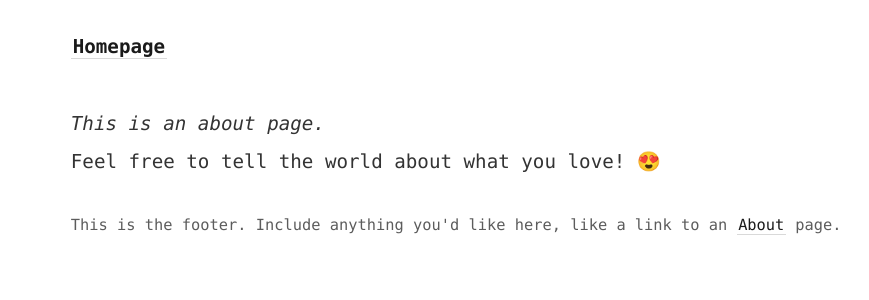
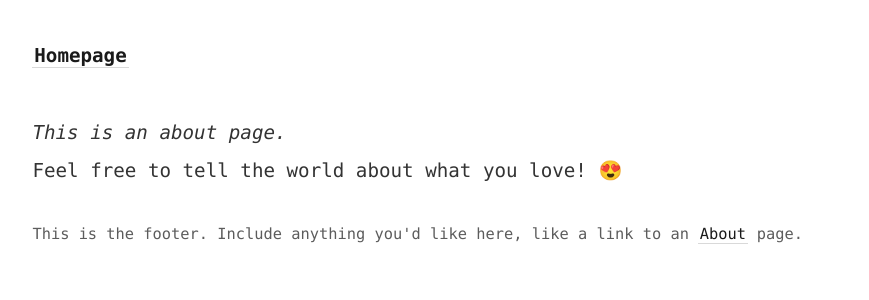
Before and after one commit to senseofeternity/drozdov, a Jekyll site: the page built from _pages/about.md, in a window 1280 px wide. Shown: the top 300 px of the page, without its empty margins (6-875 px from the left). Built offline with Jekyll 4.4.1, drawn with Linux system fonts in a browser that asks for light colours.

Commit message:
Update _style.scss

```diff
--- a/_sass/_style.scss
+++ b/_sass/_style.scss
@@ -11,7 +11,7 @@ body {
   font-family: $font-family;
   margin: 0 auto;
   line-height: 1;
-  padding: 2vh 6vw;
+  padding: 3vh 3vw;
   overflow-x: hidden;
   color: $color-text;
   font-size: 0.5rem;
```
